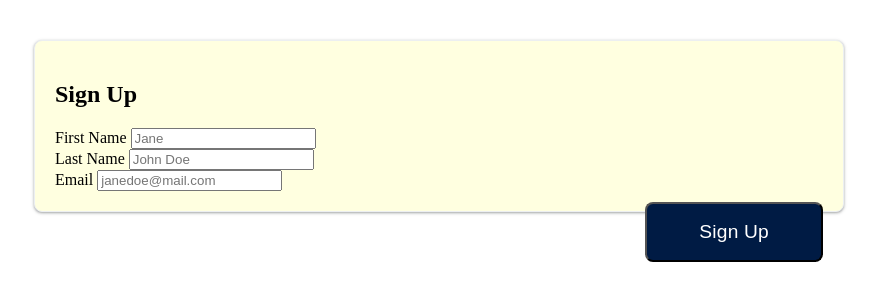
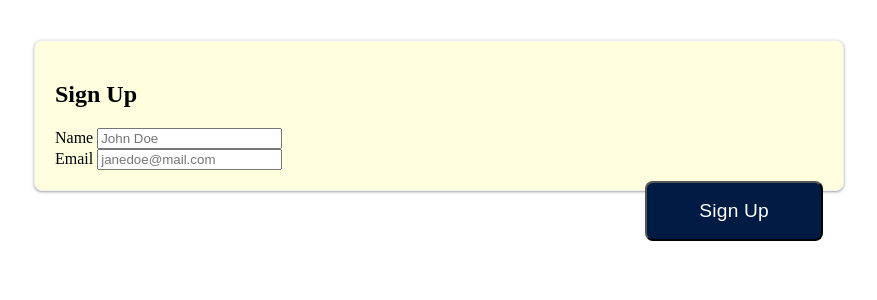
Before and after one commit to Sevvy77/OSU_Collaboration_Practice_iNScKiiRS_js-css-html, a plain HTML site: page index.html in a window 1280 px wide. Shown: the whole page, without its empty margins (201-1078 px from the left). Drawn offline with Linux system fonts and the light colour scheme.

Commit message:
cleaned up code

```diff
--- a/index.html
+++ b/index.html
@@ -14,11 +14,7 @@
             <h2>Sign Up</h2>
             <form method="POST">
               <div class="input-group">
-                <label for="first-name">First Name</label>
-                <input type="text" name="first-name" id="first-name" placeholder="Jane" />
-              </div>
-              <div class="input-group">
-                <label for="name">Last Name</label>
+                <label for="name">Name</label>
                 <input type="text" name="name" id="name" placeholder="John Doe" />
               </div>
               <div class="input-group">
```
